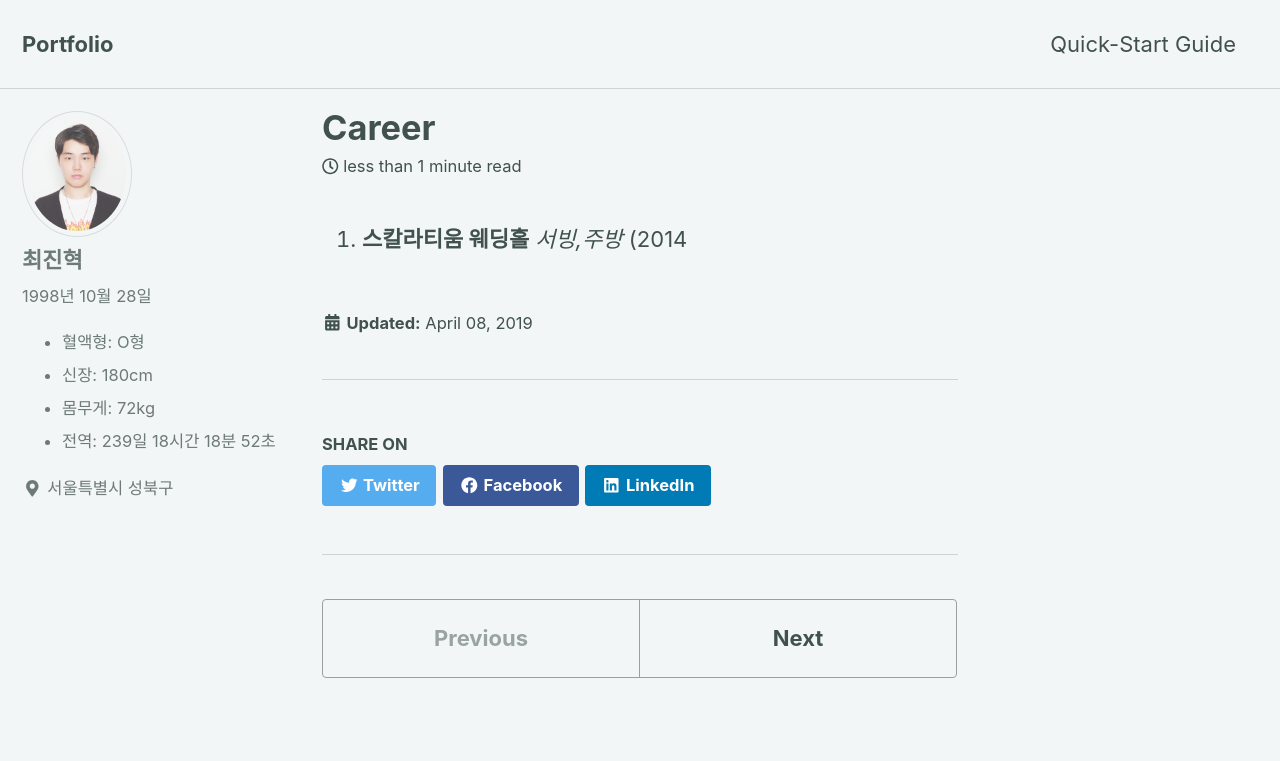
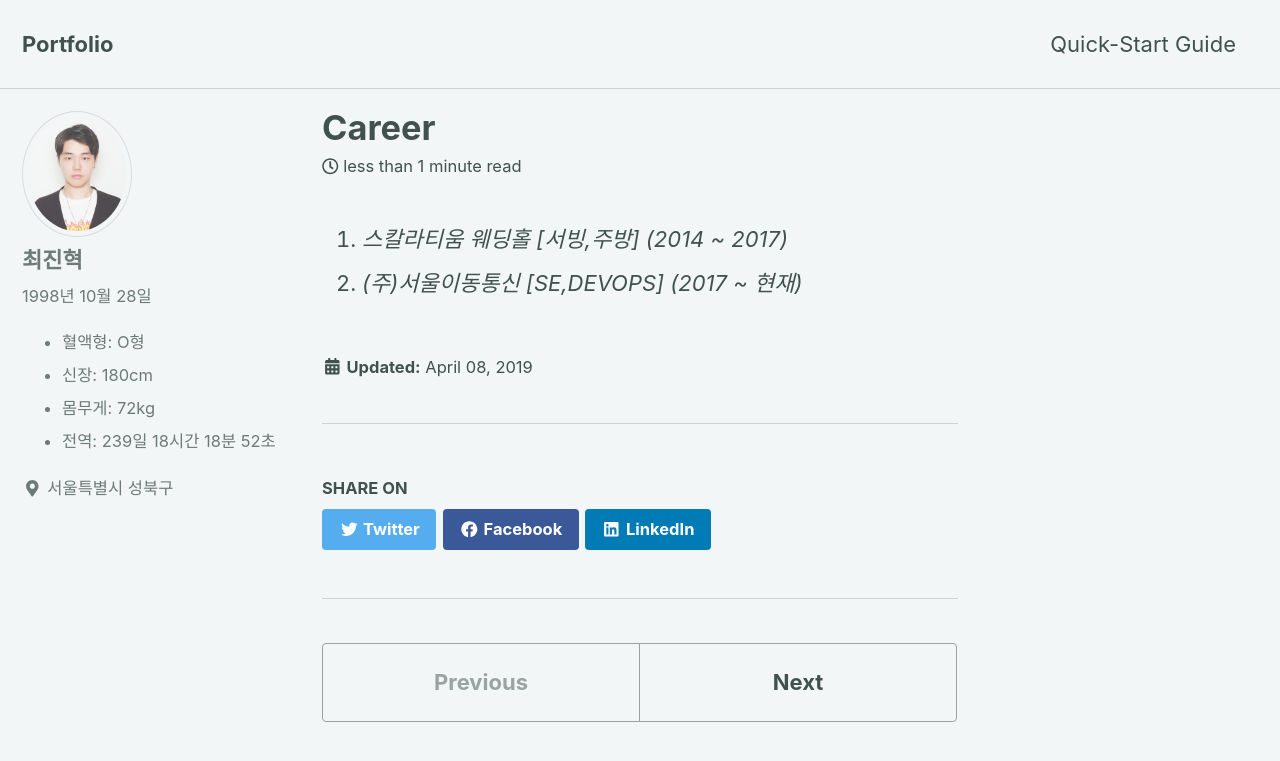
Before and after one commit to Tosi123/Tosi123.github.io, a Jekyll site: the page built from _posts/2019-04-08-Career.md, in a window 1280 px wide and 900 px high. Shown: the top 761 px of the window. Built offline with Jekyll 4.4.1, drawn with Linux system fonts in a browser that asks for light colours; cached includes are drawn as plain includes; nearby versions of some CDN libraries.

Commit message:
Update 2019-04-08-Career.md

```diff
--- a/_posts/2019-04-08-Career.md
+++ b/_posts/2019-04-08-Career.md
@@ -1 +1,2 @@
-1. __스칼라티움 웨딩홀__ _서빙,주방_ (2014
+1. _스칼라티움 웨딩홀 [서빙,주방] (2014 ~ 2017)_
+1. _(주)서울이동통신 [SE,DEVOPS] (2017 ~ 현재)_
```
